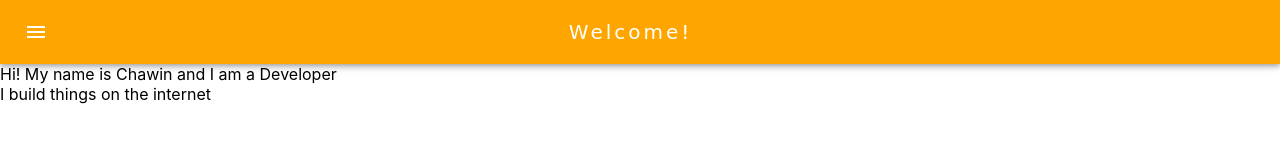
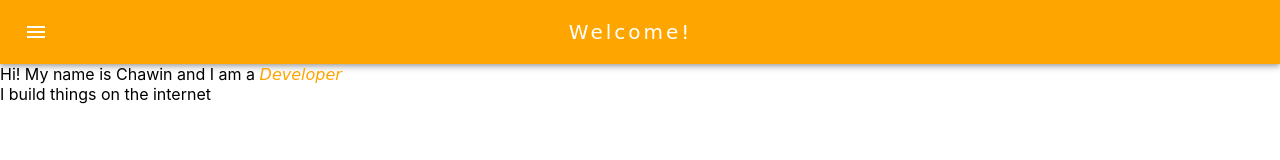
Before and after one commit to ChawinTan/portfolio, a React (Create React App) app: page / in a window 1280 px wide. Shown: the top 160 px of the page. Built offline with nearby package versions, Linux system fonts and the light colour scheme.

Commit message:
personality intervals

```diff
--- a/src/Components/Home.js
+++ b/src/Components/Home.js
@@ -1,11 +1,53 @@
-import React, { useState } from "react";
+import React, { useState, useEffect, useRef } from "react";
+
+const styles = {
+  intervals: {
+    color: "#ffa500",
+    fontFamily: "Comic Sans MS",
+    fontStyle: "italic",
+    fontWeight: 500
+  }
+};
+
+function useInterval(callback, delay) {
+  const savedCallback = useRef();
+
+  // Remember the latest callback.
+  useEffect(() => {
+    savedCallback.current = callback;
+  }, [callback]);
+
+  // Set up the interval.
+  useEffect(() => {
+    function tick() {
+      savedCallback.current();
+    }
+    if (delay !== null) {
+      let id = setInterval(tick, delay);
+      return () => clearInterval(id);
+    }
+  }, [delay]);
+}
 
 function Home() {
   const personality = ["Developer", "Violinist", "Fisherman"];
-  const [noun, setNoun] = useState(personality[0]);
+  let [position, setPosition] = useState(0);
+
+  useInterval(() => {
+    if (position === 2) {
+      position = 0;
+      setPosition(0);
+    } else {
+      setPosition(position + 1);
+    }
+  }, 1500);
+
   return (
     <div>
-      <div>Hi! My name is Chawin and I am a {noun}</div>
+      <div>
+        Hi! My name is Chawin and I am a{" "}
+        <span style={styles.intervals}>{personality[position]}</span>
+      </div>
       <div>I build things on the internet</div>
     </div>
   );
```
